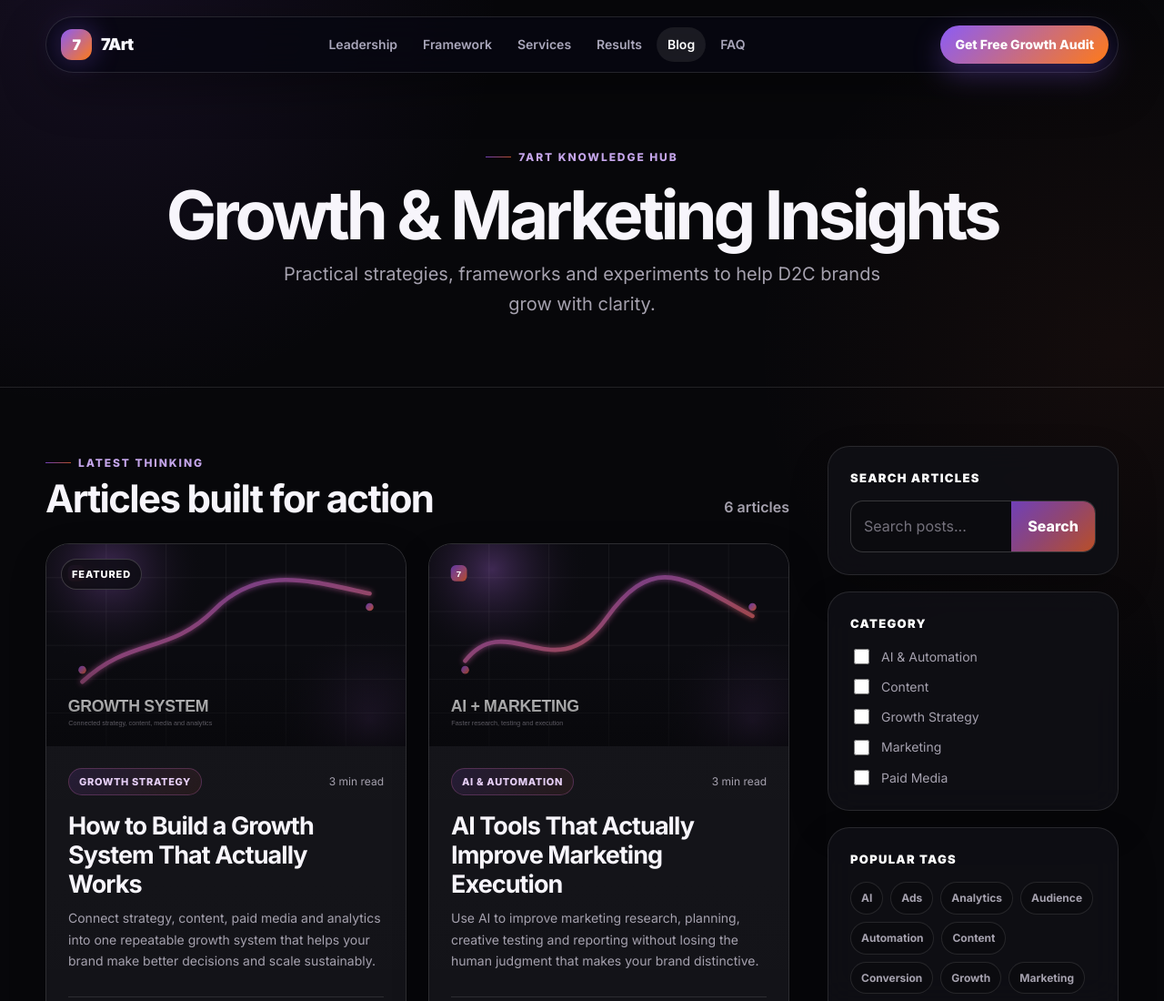
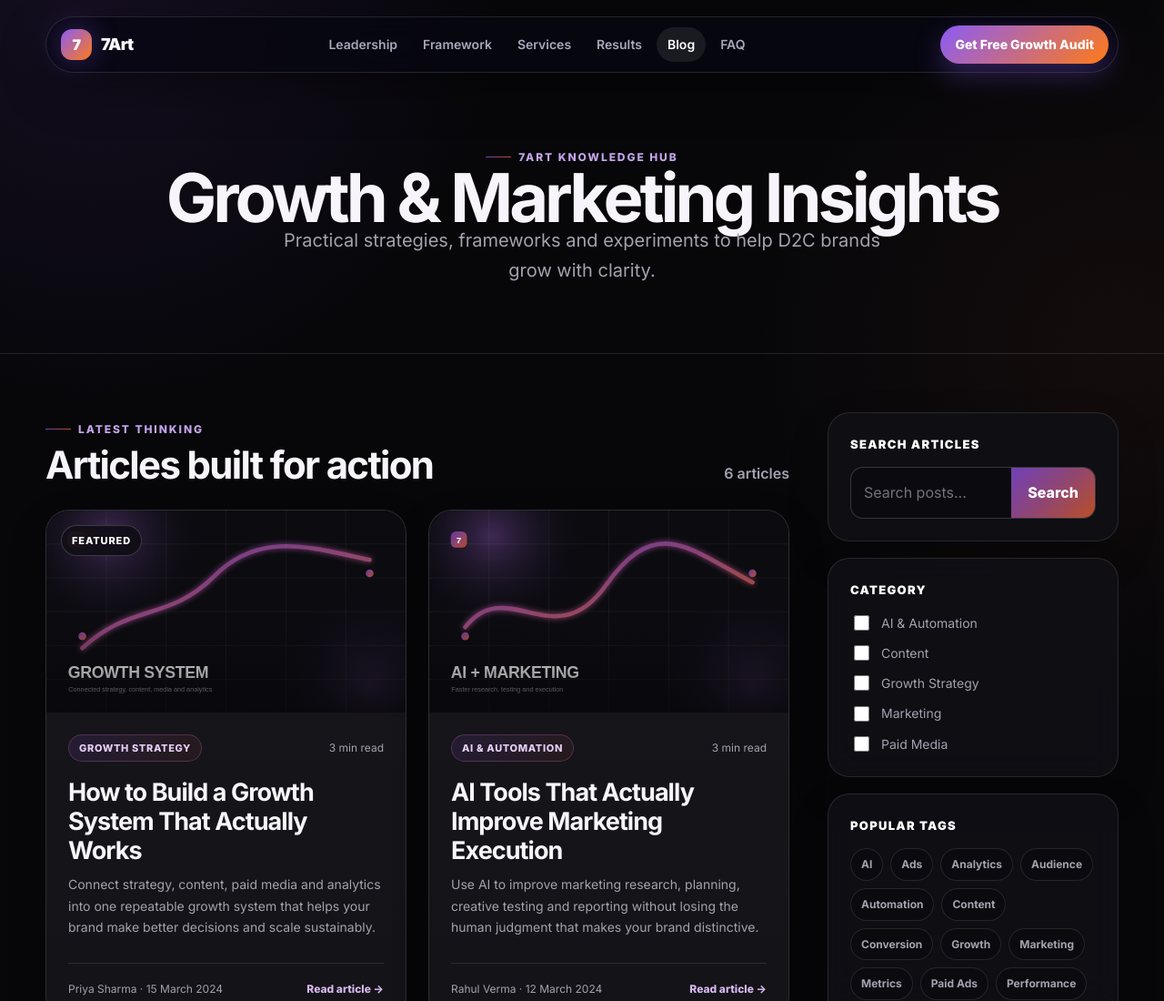
Before and after one commit to archivethesam-droid/7art-blog-testing, a website: page blog.html in a window 1280 px wide. Shown: the top 1100 px of the page at 91% size. Drawn offline with Linux system fonts and the light colour scheme.

Commit message:
Update blog-shared.css

```diff
--- a/blog-shared.css
+++ b/blog-shared.css
@@ -76,7 +76,7 @@ button { cursor: pointer; }
   max-width: 1000px;
   margin: 18px auto 12px;
   font-size: clamp(40px, 7vw, 74px);
-  line-height: .98;
+  line-height: .48;
   letter-spacing: -.055em;
 }
 .blog-hero p { max-width: 700px; margin: 0 auto; color: var(--blog-muted); font-size: clamp(16px, 2vw, 20px); }
```
